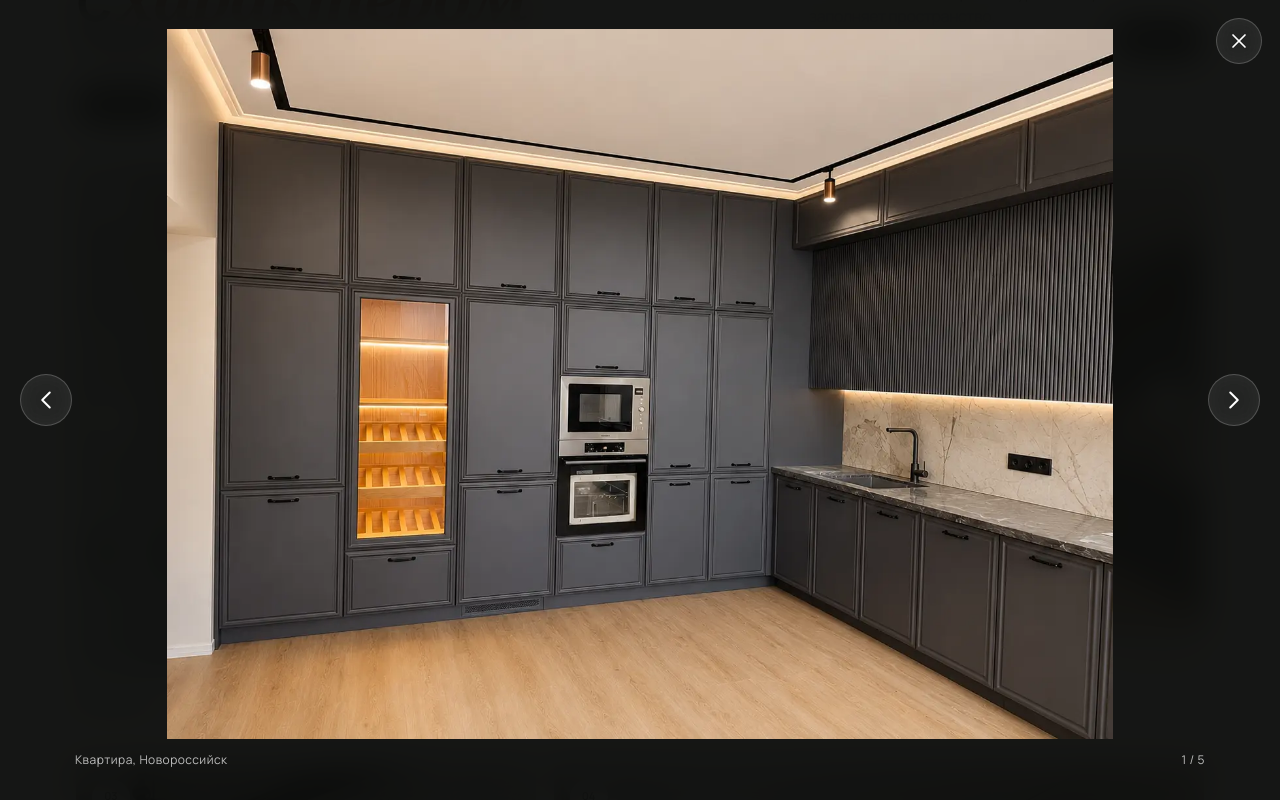
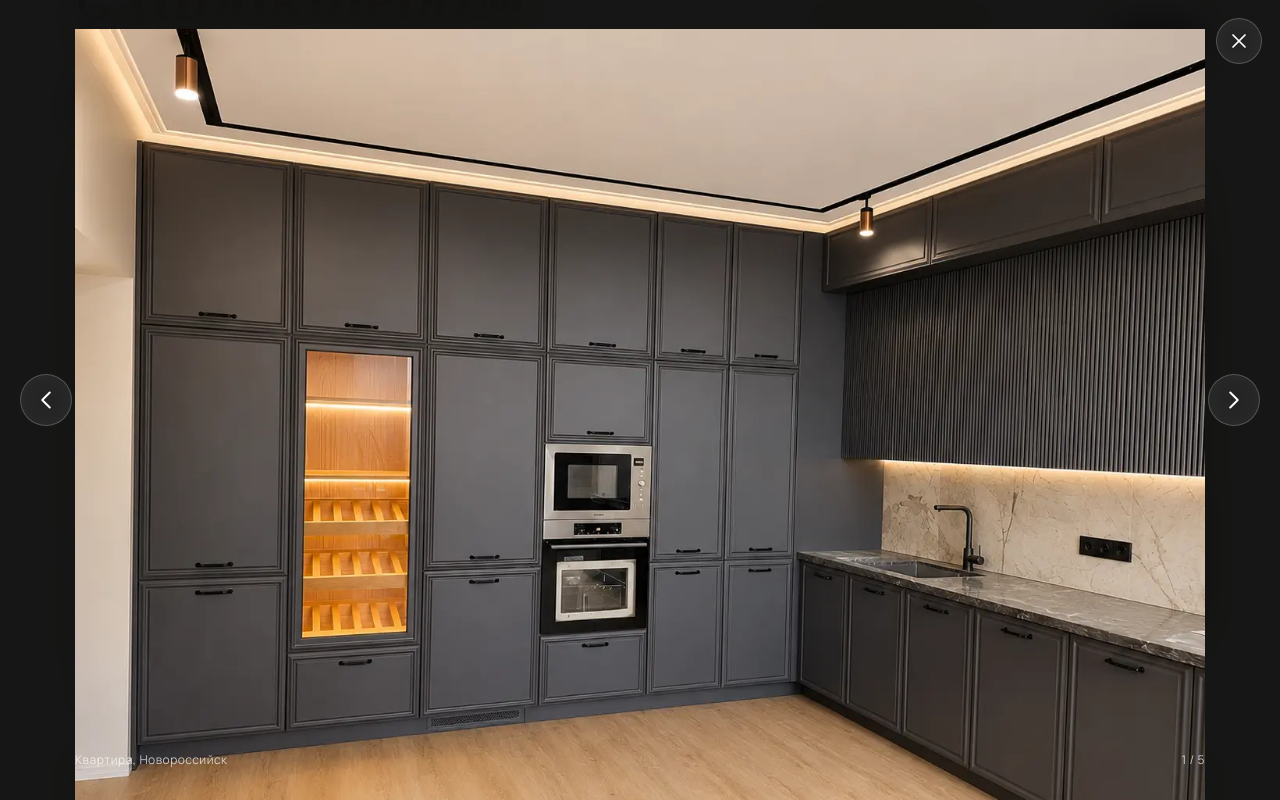
Before and after one commit to ikhmelevskiy02-web/khmelevskiy-furniture-studio, a React (Vite) app: page / in a window 1280 px wide. Both pictures are taken after a click on the button 974 px from the left and 1669 px from the top of the page. Shown: the part 1269-2069 px from the top of the page. Built offline with nearby package versions, Linux system fonts and the light colour scheme.

Commit message:
Add swipe-up and backdrop dismissal to lightbox

```diff
--- a/src/App.css
+++ b/src/App.css
@@ -765,13 +765,21 @@ button {
   display: grid;
   grid-template-rows: minmax(0, 1fr) auto;
   gap: 12px;
-  touch-action: pan-y;
+  touch-action: none;
+}
+
+.lightbox-image-stage {
+  min-width: 0;
+  min-height: 0;
+  display: grid;
+  place-items: center;
 }
 
 .lightbox-figure img {
-  width: 100%;
-  height: 100%;
-  min-height: 0;
+  width: auto;
+  height: auto;
+  max-width: 100%;
+  max-height: 100%;
   object-fit: contain;
   user-select: none;
   -webkit-user-drag: none;
--- a/src/App.jsx
+++ b/src/App.jsx
@@ -343,7 +343,7 @@ function ZoomableImage({ className = '', onOpen, ...props }) {
 function ImageLightbox({ gallery, onClose }) {
   const [activeImage, setActiveImage] = useState(gallery.index ?? 0)
   const closeButton = useRef(null)
-  const touchStartX = useRef(null)
+  const touchStart = useRef(null)
   const images = gallery.images
   const isGallery = images.length > 1
 
@@ -374,16 +374,30 @@ function ImageLightbox({ gallery, onClose }) {
   }, [images.length, isGallery, onClose])
 
   const handleTouchStart = (event) => {
-    touchStartX.current = event.changedTouches[0]?.clientX ?? null
+    const touch = event.changedTouches[0]
+    touchStart.current = touch ? { x: touch.clientX, y: touch.clientY } : null
   }
 
   const handleTouchEnd = (event) => {
-    if (!isGallery || touchStartX.current === null) return
-    const endX = event.changedTouches[0]?.clientX ?? touchStartX.current
-    const distance = endX - touchStartX.current
-    touchStartX.current = null
-    if (Math.abs(distance) < 48) return
-    distance > 0 ? showImage(activeImage - 1) : showImage(activeImage + 1)
+    if (touchStart.current === null) return
+    const touch = event.changedTouches[0]
+    const end = touch ? { x: touch.clientX, y: touch.clientY } : touchStart.current
+    const distanceX = end.x - touchStart.current.x
+    const distanceY = end.y - touchStart.current.y
+    touchStart.current = null
+
+    if (distanceY < -72 && Math.abs(distanceY) > Math.abs(distanceX) * 1.15) {
+      onClose()
+      return
+    }
+
+    if (!isGallery || Math.abs(distanceX) < 48 || Math.abs(distanceX) < Math.abs(distanceY)) return
+    distanceX > 0 ? showImage(activeImage - 1) : showImage(activeImage + 1)
+  }
+
+  const handleBackdropClick = (event) => {
+    if (event.target.closest('img, button')) return
+    onClose()
   }
 
   return (
@@ -392,7 +406,7 @@ function ImageLightbox({ gallery, onClose }) {
       role="dialog"
       aria-modal="true"
       aria-label={`Полноэкранный просмотр: ${gallery.label}`}
-      onMouseDown={(event) => event.target === event.currentTarget && onClose()}
+      onClick={handleBackdropClick}
     >
       <button ref={closeButton} className="lightbox-close" type="button" onClick={onClose} aria-label="Закрыть изображение">
         <X size={24} strokeWidth={1.7} />
@@ -405,7 +419,9 @@ function ImageLightbox({ gallery, onClose }) {
       )}
 
       <figure className="lightbox-figure" onTouchStart={handleTouchStart} onTouchEnd={handleTouchEnd}>
-        <img src={asset(images[activeImage])} alt={`${gallery.label}${isGallery ? ` — фотография ${activeImage + 1} из ${images.length}` : ''}`} />
+        <div className="lightbox-image-stage">
+          <img src={asset(images[activeImage])} alt={`${gallery.label}${isGallery ? ` — фотография ${activeImage + 1} из ${images.length}` : ''}`} />
+        </div>
         <figcaption>
           <span>{gallery.label}</span>
           {isGallery && <span>{activeImage + 1} / {images.length}</span>}
```
